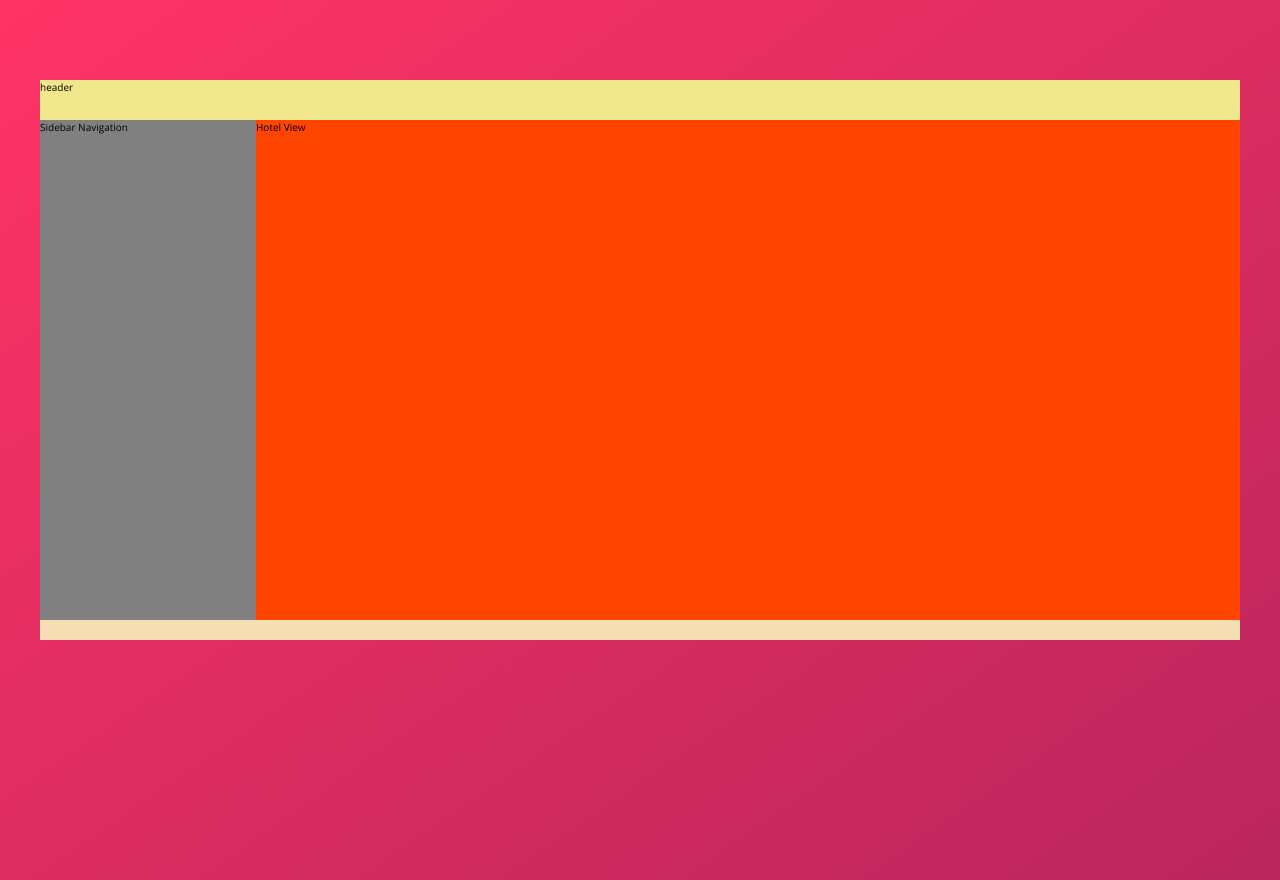
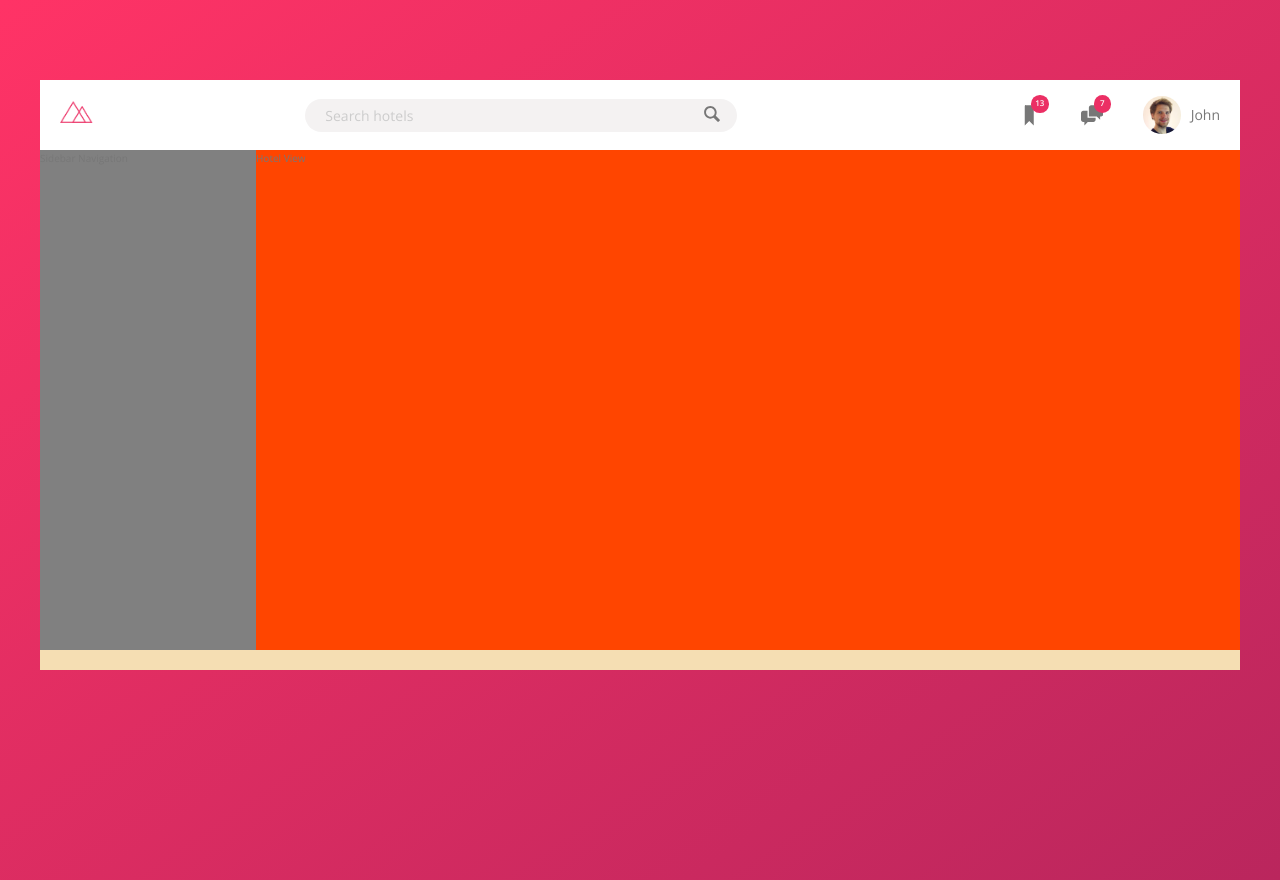
Before and after one commit to UThan/Trillo, a website: page index.html in a window 1280 px wide. Drawn offline with nearby package versions, Linux system fonts and the light colour scheme.

Commit message:
implementing header section

```diff
--- a/index.html
+++ b/index.html
@@ -13,7 +13,37 @@
     <body>
         <div class="container">
             <header class="header">
-                header
+                <div class="logo">
+                    <img src="img/logo.png" alt="logo" class="logo__img">
+                </div>
+
+                <form action="#" class="search">
+                    <input type="text" class="search__input" placeholder="Search hotels">
+                    <button class="search__btn">
+                        <svg class="search__icon">
+                            <use xlink:href="img/sprite.svg#icon-magnifying-glass"></use>
+                        </svg>
+                    </button>
+                </form>
+
+                <nav class="usernav">
+                    <div class="usernav__iconbox">
+                            <svg class="usernav__icon">
+                                <use xlink:href="img/sprite.svg#icon-bookmark"></use>
+                            </svg>
+                            <span class="usernav__noti">13</span>
+                    </div>
+                    <div class="usernav__iconbox">
+                        <svg class="usernav__icon">
+                            <use xlink:href="img/sprite.svg#icon-chat"></use>
+                        </svg>
+                        <span class="usernav__noti">7</span>
+                    </div>
+                    <div class="usernav__user">
+                        <img src="img/user.jpg" alt="user photo" class="usernav__userphoto">
+                        <div class="usernav__username">John</div>
+                    </div>
+                </nav>
             </header>
             <div class="content">
                 <nav class="sidebar">
--- a/sass/_base.scss
+++ b/sass/_base.scss
@@ -4,6 +4,8 @@
 --color-primary : #eb2f64;
 --color-primary-light: #FF3366;
 --color-primary-dark: #BA265D;
+
+--color-white: #fff;
 
 --color-grey-1: #faf9f9;
 --color-grey-2: #f4f2f2;
@@ -12,6 +14,8 @@
 --color-grey-5: #999;
 --color-grey-6: #777;
 --color-grey-7: #333;
+
+--color-black: #000;
 
 --line: 1px solid var(--color-grey-light-2);
 
@@ -38,8 +42,10 @@ html{
 }
 
 body{
-    font-family: "Open Sans",sans-serif;
+    font-family: 'Open Sans', sans-serif;
     font-weight: 400;
     background-image: linear-gradient(to right bottom,var(--color-primary-light),var(--color-primary-dark));
     min-height: 100vh;
+    color: var(--color-grey-6);
+    line-height: 1.6;
 }
--- a/sass/_components.scss
+++ b/sass/_components.scss
@@ -0,0 +1,110 @@
+/////////////////////////////////////////////////////////////////////////
+////////////////Logo
+
+.logo{
+    &__img{
+        width: 3.25rem;
+        margin-left: 2rem;
+    }
+}
+
+
+/////////////////////////////////////////////////////////////////////////
+////////////////Search
+
+.search{
+    flex: 0 0 40%;
+    display: flex;
+
+    &__input{
+        width: 90%;
+        background-color: var(--color-grey-2);
+        border-radius: 100px;
+        border: none;
+        padding: .7rem 2rem;
+        font-size: inherit;
+        color: inherit;
+        font-family: inherit;
+        margin-right: -3.5rem;
+        transition: all .2s;
+
+        &:focus{
+            outline: none;
+            width: 100%;
+            background-color: var(--color-grey-3);
+        }
+
+        &::placeholder{
+            font-weight: 100;
+            color: var(--color-grey-4);
+        }
+    }
+
+    &__btn{
+        border: none;
+        background-color: transparent;
+        color: inherit;
+        transition: all .2s;
+
+        &:active{
+            transform: translateY(2px);
+        }
+    }
+
+    &__icon{
+        width: 2rem;
+        height: 2rem;
+        fill: currentColor;
+    }
+}
+
+/////////////////////////////////////////////////////////////////////////
+////////////////User Nav
+
+.usernav{
+    align-self: stretch;
+    display: flex;
+
+    & > * {
+        padding: 0 2rem;
+        height: 100%;
+        display: flex;
+        align-items: center;
+
+        &:hover{
+            background-color: var(--color-grey-2);
+        }
+    }
+
+    &__iconbox{
+       position: relative;
+    }
+
+    &__icon{
+        width: 2.25rem;
+        height: 2.25rem;
+        fill: currentColor;
+    }
+
+    &__noti{
+        width: 1.75rem;
+        height: 1.75rem;
+        position: absolute;
+        top: 1.5rem;
+        right: 1.2rem;
+        background-color: var(--color-primary);
+        border-radius: 50%;
+        font-size: .8rem;
+        color: var(--color-grey-1);
+        font-weight: 600;
+        display: flex;
+        justify-content: center;
+        align-items: center;
+    }
+
+    &__userphoto{
+        width: 3.75rem;
+        border-radius: 50%;
+        margin-right: 1rem;
+    }
+}
--- a/sass/_layout.scss
+++ b/sass/_layout.scss
@@ -4,11 +4,15 @@
 .container{
     max-width: 120rem;
     margin: 8rem auto;
+    background-color: var(--color-white);
 }
 
 .header{
-    height: 4rem;    //test
-    background-color: khaki;    //test
+    font-size: 1.4rem;
+    height: 7rem;
+    display: flex;
+    justify-content: space-between;
+    align-items: center;
 }
 
 .content{
```
Also changed, not shown: css/main.css, 1 other file.
